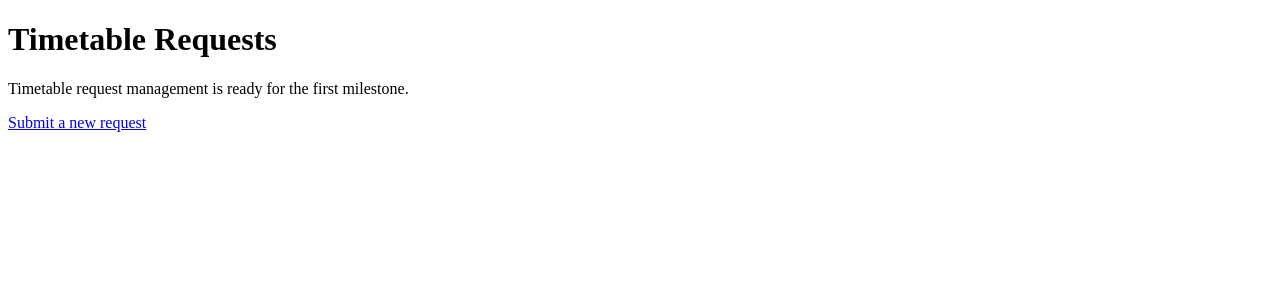
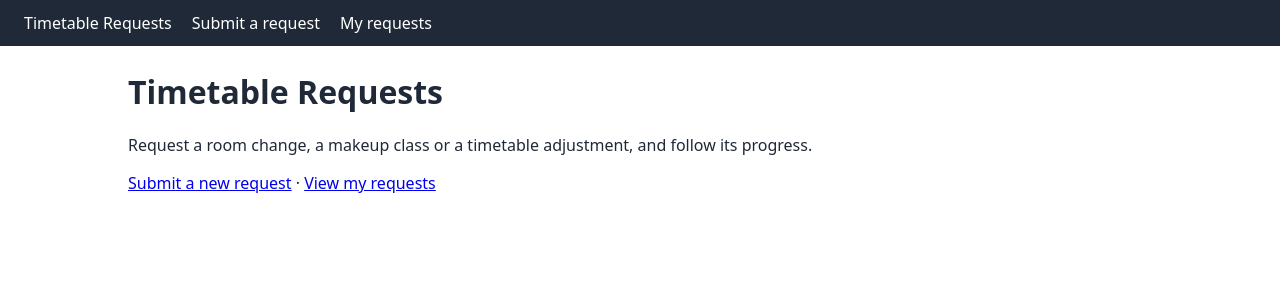
Before and after one commit to fiddel-cmd/ICT_Sercive_System, a Django app: page /timetable-requests/ in a window 1280 px wide. Shown: the top 300 px of the page. Run offline with Django 5.2, Linux system fonts and the light colour scheme.

Commit message:
feat : worked on the basic template v1

```diff
--- /dev/null
+++ b/timetable_requests/templates/timetable_requests/base.html
@@ -0,0 +1,46 @@
+<!doctype html>
+<html lang="en">
+<head>
+    <meta charset="utf-8">
+    <meta name="viewport" content="width=device-width, initial-scale=1">
+    <title>{% block title %}Timetable Requests{% endblock %}</title>
+    <style>
+        body { font-family: system-ui, sans-serif; margin: 0; color: #1f2937; }
+        nav { background: #1f2937; padding: .75rem 1.5rem; display: flex; gap: 1.25rem; align-items: center; }
+        nav a { color: #fff; text-decoration: none; }
+        nav .spacer { flex: 1; }
+        nav .who { color: #9ca3af; font-size: .9rem; }
+        main { max-width: 64rem; margin: 1.5rem auto; padding: 0 1rem; }
+        .messages { list-style: none; padding: 0; }
+        .messages li { padding: .6rem .9rem; border-radius: 4px; margin-bottom: .5rem; background: #e5e7eb; }
+        .messages .success { background: #d1fae5; }
+        .messages .error { background: #fee2e2; }
+        table { border-collapse: collapse; width: 100%; }
+        th, td { text-align: left; padding: .5rem .6rem; border-bottom: 1px solid #e5e7eb; }
+        .badge { display: inline-block; padding: .1rem .5rem; border-radius: 999px; background: #e5e7eb; font-size: .85rem; }
+        .badge-pending_review, .badge-under_review, .badge-needs_clarification { background: #fef3c7; }
+        .badge-approved_pending_update, .badge-confirmed_in_unitime { background: #d1fae5; }
+        .badge-rejected, .badge-cancelled { background: #fee2e2; }
+        form.inline { display: inline; }
+    </style>
+</head>
+<body>
+    <nav>
+        <a href="{% url 'timetable_request_home' %}">Timetable Requests</a>
+        <a href="{% url 'timetable_request_create' %}">Submit a request</a>
+        <a href="{% url 'timetable_request_list' %}">My requests</a>
+        <span class="spacer"></span>
+        {% if user.is_authenticated %}<span class="who">{{ user.get_username }}</span>{% endif %}
+    </nav>
+    <main>
+        {% if messages %}
+            <ul class="messages">
+                {% for message in messages %}
+                    <li class="{{ message.tags }}">{{ message }}</li>
+                {% endfor %}
+            </ul>
+        {% endif %}
+        {% block content %}{% endblock %}
+    </main>
+</body>
+</html>
--- a/timetable_requests/templates/timetable_requests/home.html
+++ b/timetable_requests/templates/timetable_requests/home.html
@@ -1,15 +1,12 @@
-<!doctype html>
-<html lang="en">
-<head>
-    <meta charset="utf-8">
-    <meta name="viewport" content="width=device-width, initial-scale=1">
-    <title>Timetable Requests</title>
-</head>
-<body>
-    <main>
-        <h1>Timetable Requests</h1>
-        <p>Timetable request management is ready for the first milestone.</p>
-        <p><a href="{% url 'timetable_request_create' %}">Submit a new request</a></p>
-    </main>
-</body>
-</html>
+{% extends "timetable_requests/base.html" %}
+
+{% block title %}Timetable Requests{% endblock %}
+
+{% block content %}
+    <h1>Timetable Requests</h1>
+    <p>Request a room change, a makeup class or a timetable adjustment, and follow its progress.</p>
+    <p>
+        <a href="{% url 'timetable_request_create' %}">Submit a new request</a> &middot;
+        <a href="{% url 'timetable_request_list' %}">View my requests</a>
+    </p>
+{% endblock %}
```
Also changed, not shown: timetable_requests/templates/timetable_requests/request_form.html (+12 -21 lines), timetable_requests/templates/timetable_requests/request_list.html (added, +46 -0 lines).
